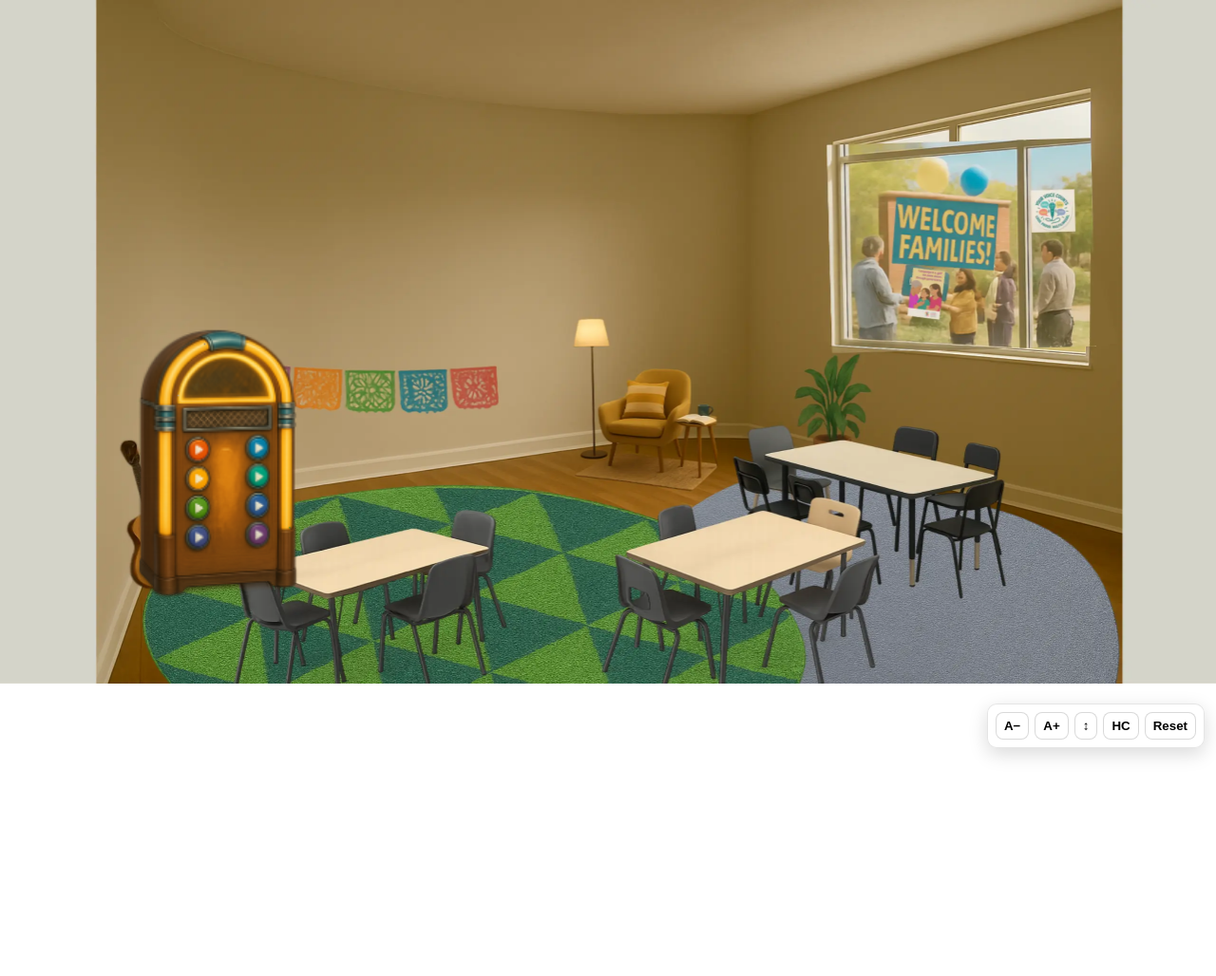
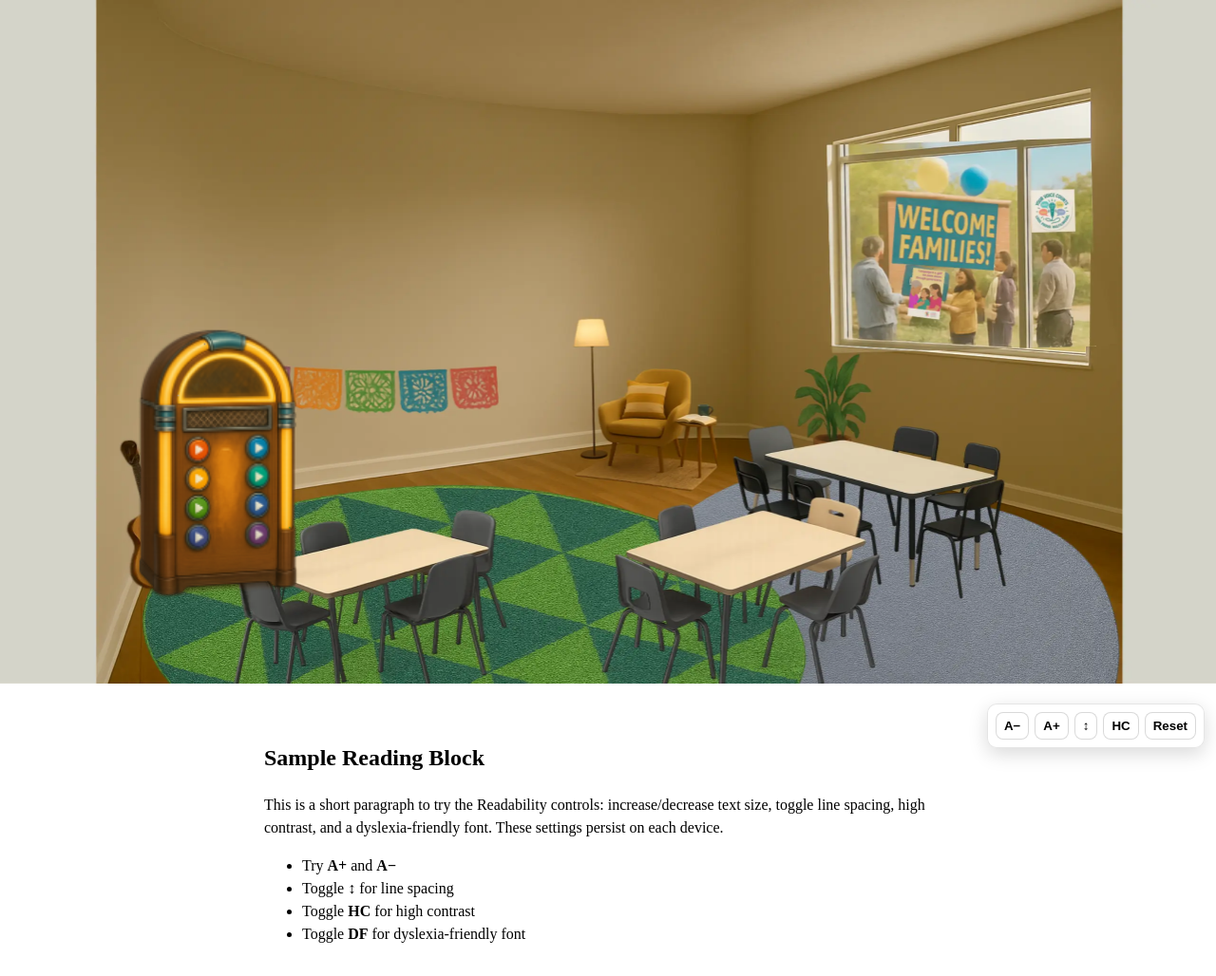
Before and after one commit to tanyaclarepearson-droid/live-multilingualhub, a plain HTML site: page index.html in a window 1280 px wide. Shown: the whole page at 95% size. Before the commit the page ends 800 px from the top, so only its background shows below. Drawn offline with Linux system fonts and the light colour scheme.

Commit message:
Update index.html

```diff
--- a/index.html
+++ b/index.html
@@ -11,6 +11,20 @@
     <img id="bg" src="/public/bg-room.webp" alt="" />
     <div id="overlays"></div>
   </main>
+  <section id="demo-content" style="max-width: 760px; margin: 24px auto; background: rgba(255,255,255,.85); padding: 16px 18px; border-radius: 12px;">
+  <h1>Sample Reading Block</h1>
+  <p>
+    This is a short paragraph to try the Readability controls: increase/decrease text size, toggle
+    line spacing, high contrast, and a dyslexia-friendly font. These settings persist on each device.
+  </p>
+  <ul>
+    <li>Try <strong>A+</strong> and <strong>A−</strong></li>
+    <li>Toggle <strong>↕︎</strong> for line spacing</li>
+    <li>Toggle <strong>HC</strong> for high contrast</li>
+    <li>Toggle <strong>DF</strong> for dyslexia-friendly font</li>
+  </ul>
+</section>
+
 <!-- Readability widget -->
 <div id="readability-widget" aria-label="Readability controls">
   <button data-action="decrease" title="Decrease text size" aria-label="Decrease text size">A−</button>
```
